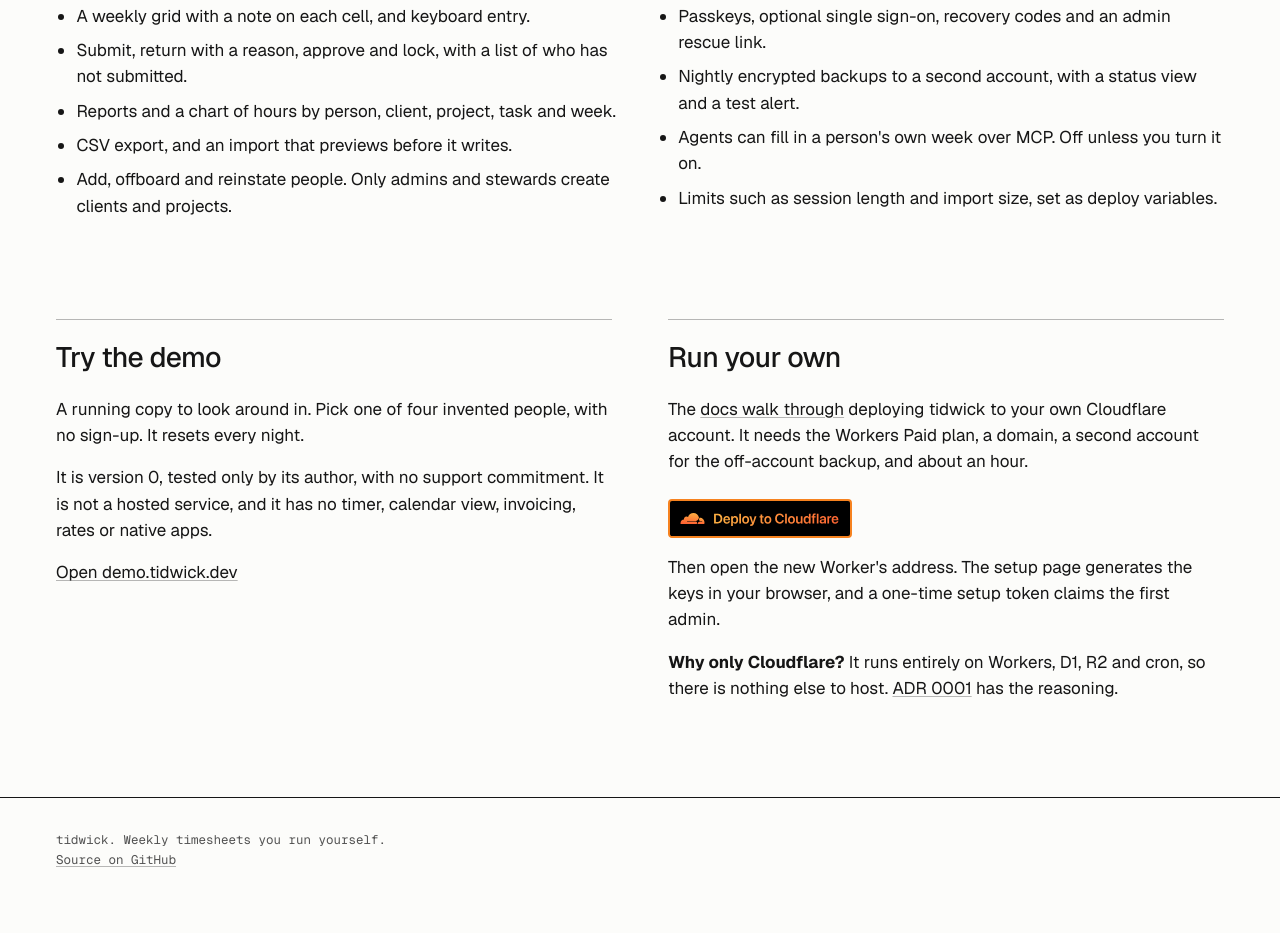
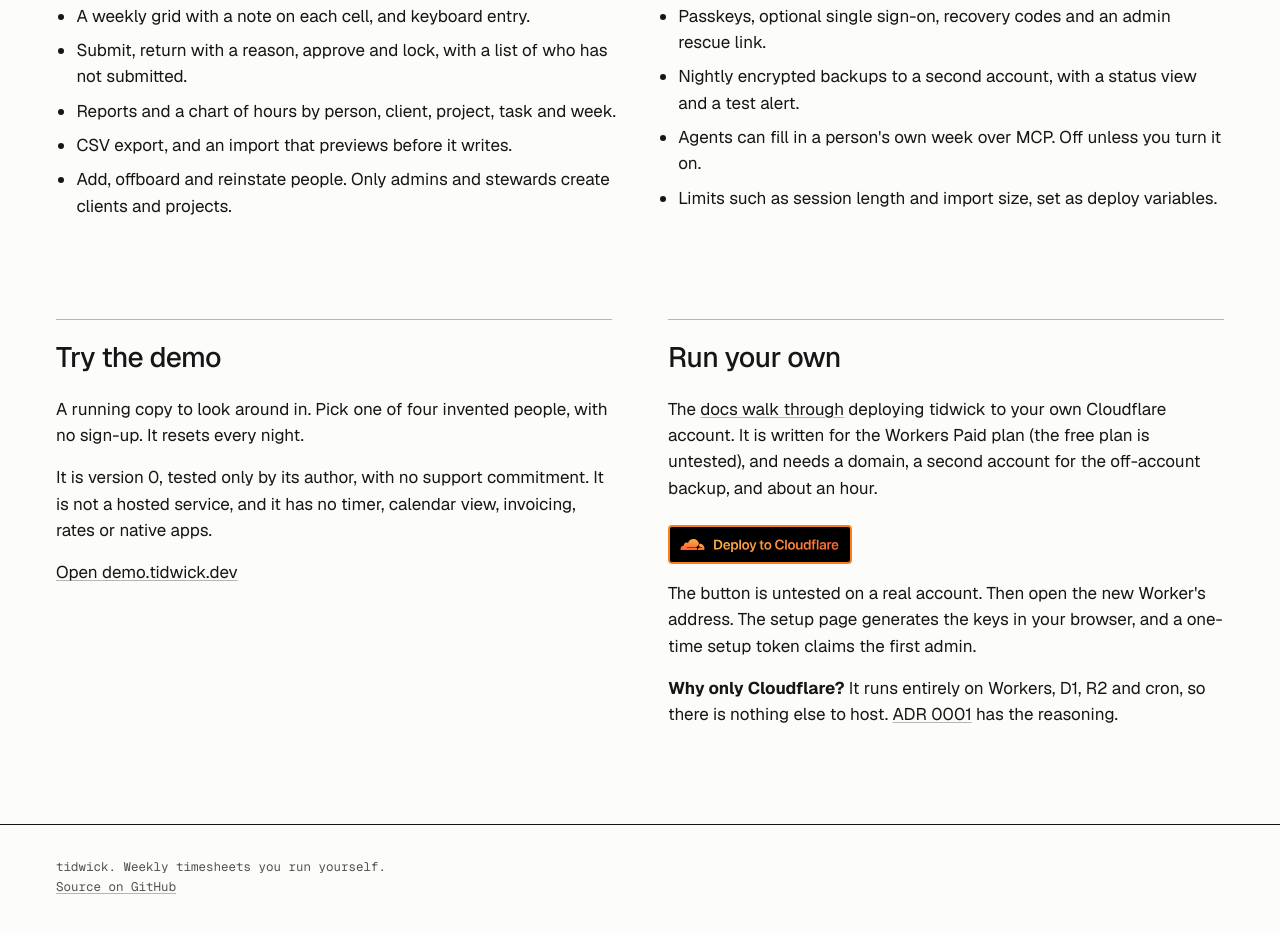
Before and after one commit to tidwick/tidwick.dev, an Astro site: page / in a window 1280 px wide. Shown: the part 735-1668 px from the top of the page. Built offline with nearby package versions, Linux system fonts and the light colour scheme; Astro itself is replaced by a stand-in of ours.

Commit message:
site: say the free plan and the button are untested
Co-Authored-By: Claude Sonnet 5.5 <noreply@anthropic.com>

```diff
--- a/src/pages/index.astro
+++ b/src/pages/index.astro
@@ -54,11 +54,11 @@ const features = [
     </section>
     <section class="tile">
       <h2>Run your own</h2>
-      <p>The <a href="https://github.com/tidwick/tidwick/blob/main/docs/ARCHITECTURE.md#9-deploy">docs walk through</a> deploying tidwick to your own Cloudflare account. It needs the Workers Paid plan, a domain, a second account for the off-account backup, and about an hour.</p>
+      <p>The <a href="https://github.com/tidwick/tidwick/blob/main/docs/ARCHITECTURE.md#9-deploy">docs walk through</a> deploying tidwick to your own Cloudflare account. It is written for the Workers Paid plan (the free plan is untested), and needs a domain, a second account for the off-account backup, and about an hour.</p>
       <p class="deploy">
         <a class="deploy-btn" href="https://deploy.workers.cloudflare.com/?url=https://github.com/tidwick/tidwick"><img src="/deploy-to-cloudflare.svg" alt="Deploy to Cloudflare" width="184" height="39" /></a>
       </p>
-      <p>Then open the new Worker's address. The setup page generates the keys in your browser, and a one-time setup token claims the first admin.</p>
+      <p>The button is untested on a real account. Then open the new Worker's address. The setup page generates the keys in your browser, and a one-time setup token claims the first admin.</p>
       <p><strong>Why only Cloudflare?</strong> It runs entirely on Workers, D1, R2 and cron, so there is nothing else to host. <a href="https://github.com/tidwick/tidwick/blob/main/docs/adr/0001-cloudflare-astro-platform.md">ADR 0001</a> has the reasoning.</p>
     </section>
   </div>
```
